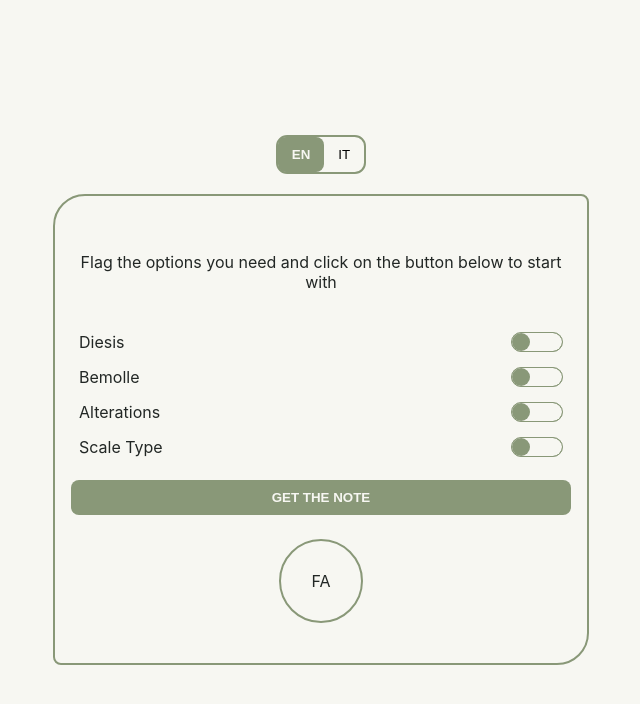
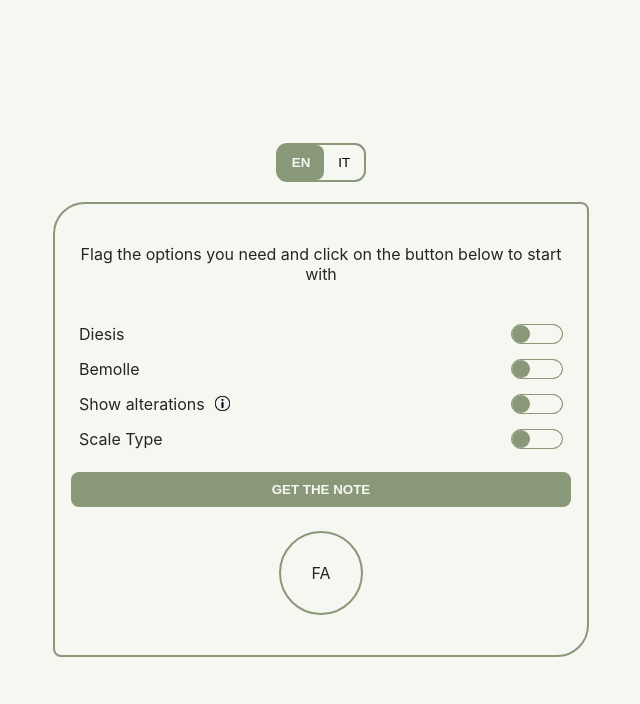
Before and after one commit to foters/random-note-generator, a React (Create React App) app: page / in a window 1280 px wide. Shown: the top 704 px of the page, without its empty margins (319-959 px from the left). Built offline with nearby package versions, Linux system fonts and the light colour scheme.

Commit message:
feature(random note): tooltip created for alteration checkbox

```diff
--- a/src/App.css
+++ b/src/App.css
@@ -16,7 +16,7 @@
   border-radius: 2rem 0.5rem;
   max-width: 336px;
   min-width: 300px;
-  padding: 3.5rem 1rem 2.5rem;
+  padding: 2.5rem 1rem;
 }
 
 @media screen and (min-width: 992px) {
--- a/src/components/RandomNoteComponent.css
+++ b/src/components/RandomNoteComponent.css
@@ -14,6 +14,52 @@
   position: relative;
 }
 
+.tooltip-label {
+  display: flex;
+  align-items: center;
+  position: relative;
+}
+
+.tooltip-box {
+  position: absolute;
+  display: none;
+  left: 78px;
+  bottom: 25px;
+  border: 1px solid var(--color3);
+  border: 1px solid var(--color3);
+  padding: 0.5rem;
+  border-radius: 0.25rem;
+  z-index: 3;
+  background-color: var(--color1);
+  width: 129px;
+}
+.tooltip-box::before {
+  content: '';
+  position: absolute;
+  top: 100%;
+  left: 50%;
+  width: 0;
+  height: 0;
+  border: .5em solid transparent;
+  border-top-color: var(--color3);
+  transform: translate(-50%, 0);
+}
+.tooltip-box::after {
+  content: '';
+  position: absolute;
+  top: 97%;
+  left: 50%;
+  width: 0;
+  height: 0;
+  border: .5em solid transparent;
+  border-top-color: var(--color1);
+  transform: translate(-50%, 0);
+}
+
+.info-tooltip:hover + .tooltip-box {
+  display: block;
+}
+
 .info-icon {
   width: 15px;
   height: 15px;
@@ -22,6 +68,15 @@
   right: -20px;
   top: 3px;
   background: url(../icons/info.png);
+}
+
+.info-tooltip {
+  width: 15px;
+  height: 15px;
+  display: block;
+  background: url(../icons/info.png);
+  background-size: 15px;
+  margin-left: 10px;
 }
 
 /* css toggle switch options */
--- a/src/components/RandomNoteComponent.tsx
+++ b/src/components/RandomNoteComponent.tsx
@@ -69,7 +69,11 @@ const RandomNoteComponent = (props: any) => {
         </div>
         {/* TODO: aggiungere tooltip per indicare che queste alterazioni sono riferite alla scala */}
         <div className="random-note-wrapper__checkboxes-element">
-          <label htmlFor='toggleAlteraction'>{t('alterations')}</label>
+          <div className="tooltip-label">
+            <label htmlFor='toggleAlteraction'>{t('alterations')}</label>
+            <span className="info-tooltip"></span>
+            <span className="tooltip-box">{t('tooltipAlterations')}</span>
+          </div>
           <div className="button-cover">
             <div className="button r switch-button">
               <input type="checkbox" className="checkbox" id="toggleAlteraction" onChange={toggleAlteraction} />
--- a/src/i18n.ts
+++ b/src/i18n.ts
@@ -20,25 +20,27 @@ i18n
       en: {
         translation: {
           headerMessage: 'Flag the options you need and click on the button below to start with',
-          alterations: 'Alterations',
+          alterations: 'Show alterations',
           scaleType: 'Scale Type',
           scaleResult: 'Scale {{scaleName}}',
           changeCountry: '{{country}}',
           getNote: 'Get the note',
           diesis: 'Diesis',
-          bemolle: 'Bemolle'
+          bemolle: 'Bemolle',
+          tooltipAlterations: 'Hide or show the generated scale alterations'
         }
       },
       it: {
         translation: {
           headerMessage: 'Scegli le opzioni che preferisci e clicca sul bottone per iniziare',
-          alterations: 'Alterazioni',
+          alterations: 'Mostra alterazioni',
           scaleType: 'Tipo di scala',
           scaleResult: 'Scala {{scaleName}}',
           changeCountry: '{{country}}',
           getNote: 'Genera la nota',
           diesis: 'Diesis',
-          bemolle: 'Bemolle'
+          bemolle: 'Bemolle',
+          tooltipAlterations: 'Mostra o nascondi le alterazioni della scala generata'
         }
       }
     }
```
